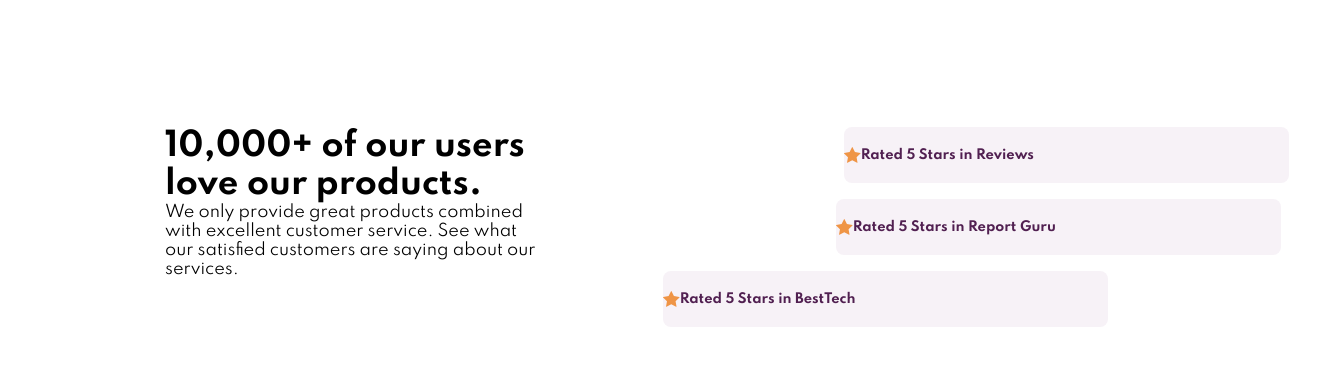
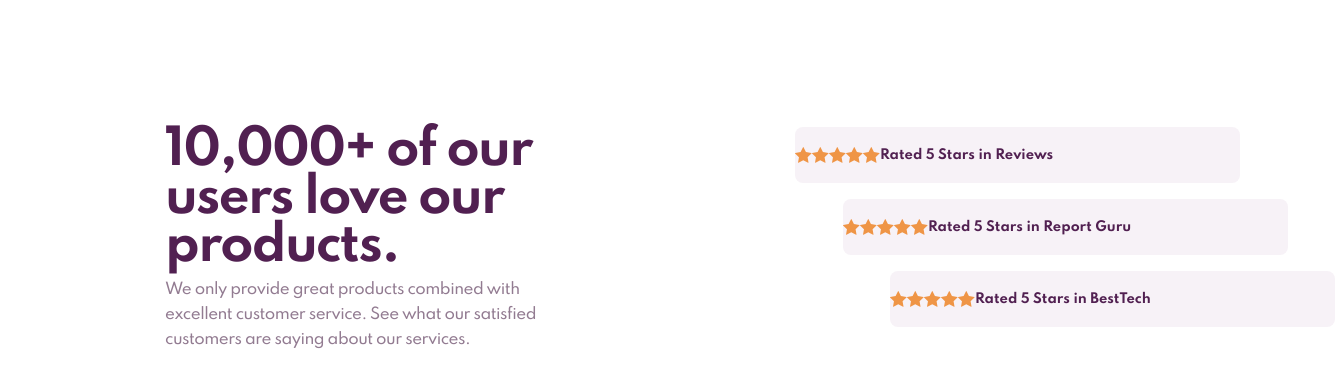
Before and after one commit to sama020/social-proof-section-master, a plain HTML site: page index.html in a window 1280 px wide. Shown: the whole page, 1335 px wide, since content can reach past the window. Drawn offline with Linux system fonts and the light colour scheme.

Commit message:
second commit

```diff
--- a/css/style.css
+++ b/css/style.css
@@ -24,41 +24,78 @@ body {
   padding: 127px 165px 100px;
 }
 
-.head {
+.wraper {
+  display: flex;
+}
+
+.top-wraper {
   display: flex;
   /* justify-content: space-between; */
   position: relative;
 }
 
-.head .title {
+.top-wraper .title {
   display: flex;
   flex-direction: column;
   position: relative;
   width: 445px;
   height: 235px;
-  margin-right: 125px;
+  /* margin-right: 125px; */
 }
 
-.head .rate {
-  position: relative;
+.top-wraper .title h1 {
+  font-style: normal;
+  font-weight: bold;
+  font-size: 48px;
+  line-height: 48px;
+  letter-spacing: -1.71429px;
+
+  color: #512051;
+  margin-bottom: 6px;
+}
+
+.top-wraper .title p {
+  font-style: normal;
+  font-weight: 500;
+  font-size: 15px;
+  line-height: 25px;
+  letter-spacing: -0.5px;
+
+  color: #927b91;
+}
+
+.top-wraper .rate {
+  /* position: relative; */
+  display: flex;
+  flex-direction: column;
+  justify-content: center;
+  align-items: flex-end;
   width: 540px;
   height: 200px;
+  margin-left: 125px;
 }
 
 .review {
   position: relative;
-  left: 181px;
+  left: 125px;
   margin-bottom: 16px;
   /* top: ; */
 }
 
+.rate .review img {
+  background-repeat: repeat;
+}
+
 .rebort {
-    position: relative;
+  position: relative;
   left: 173px;
   margin-bottom: 16px;
 }
 
 .besttech {
+  position: relative;
+
+  left: 220px;
 }
 
 .inspect {
--- a/index.html
+++ b/index.html
@@ -17,22 +17,35 @@
 
 <body>
 
-  <!-- <div class="container" role="main"> -->
-    <div class="head">
+  <div class="wrapper" role="main">
+    <div class="top-wraper">
       <div class="title">
         <h1>10,000+ of our users love our products.</h1>
-        <p>We only provide great products combined with excellent customer service. See what our satisfied customers are saying about our services.</p>
+        <p>We only provide great products combined with excellent customer service. See what our satisfied customers are
+          saying about our services.</p>
       </div>
       <div class="rate">
         <div class="review inspect">
+          <img src="./images/icon-star.svg" alt="">
+          <img src="./images/icon-star.svg" alt="">
+          <img src="./images/icon-star.svg" alt="">
+          <img src="./images/icon-star.svg" alt="">
           <img src="./images/icon-star.svg" alt="">
           <p>Rated 5 Stars in Reviews</p>
         </div>
         <div class="rebort inspect">
           <img src="./images/icon-star.svg" alt="">
+          <img src="./images/icon-star.svg" alt="">
+          <img src="./images/icon-star.svg" alt="">
+          <img src="./images/icon-star.svg" alt="">
+          <img src="./images/icon-star.svg" alt="">
           <p>Rated 5 Stars in Report Guru</p>
         </div>
         <div class="besttech inspect">
+          <img src="./images/icon-star.svg" alt="">
+          <img src="./images/icon-star.svg" alt="">
+          <img src="./images/icon-star.svg" alt="">
+          <img src="./images/icon-star.svg" alt="">
           <img src="./images/icon-star.svg" alt="">
           <p>Rated 5 Stars in BestTech</p>
         </div>
@@ -40,7 +53,7 @@
 
     </div>
     <div class="cards"></div>
-  <!-- </div> -->
+  </div>
 
   <!-- <div class="attribution">
     Challenge by
```
